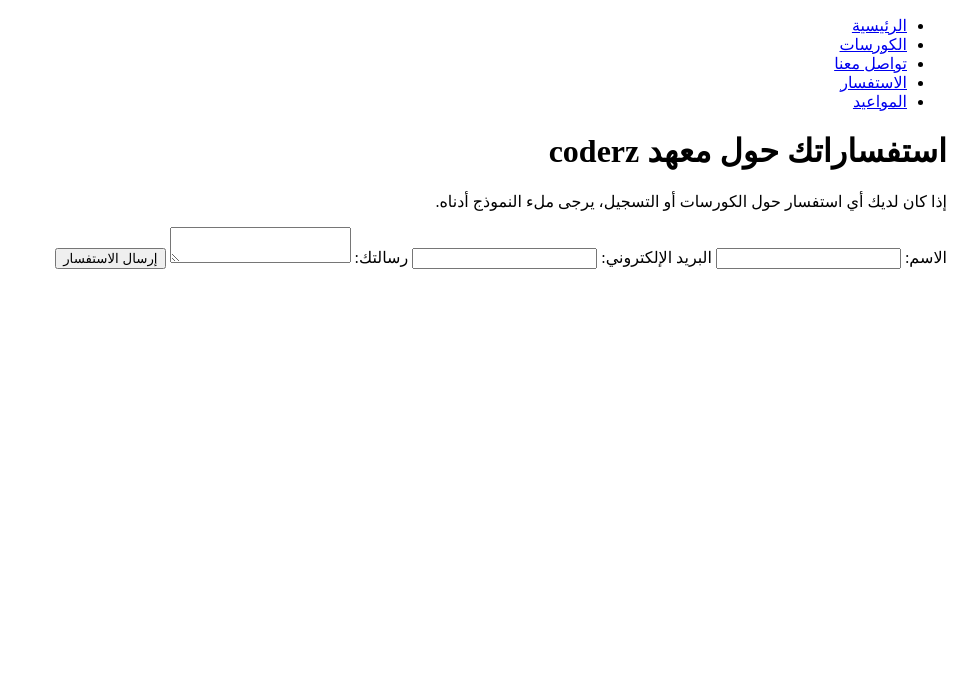
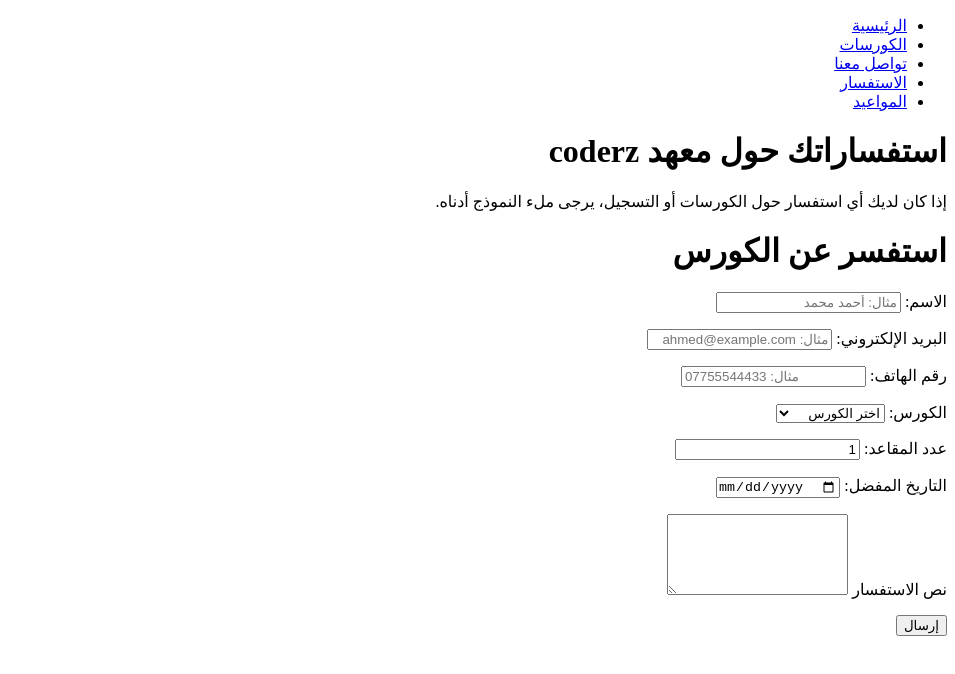
Before and after one commit to essam20201984/coderz_institute, a plain HTML site: page session-5/pages/enquiry.html in a window 1280 px wide. Shown: the whole page, without its empty margins (325-1280 px from the left). Drawn offline with Linux system fonts and the light colour scheme.

Commit message:
add assignment3

```diff
--- a/session-5/pages/enquiry.html
+++ b/session-5/pages/enquiry.html
@@ -21,17 +21,47 @@
     <p>
         إذا كان لديك أي استفسار حول الكورسات أو التسجيل، يرجى ملء النموذج أدناه.
     </p>
+<main>
+    <h1>استفسر عن الكورس</h1>
 
-    <form action="submit_enquiry.php" method="post">
-        <label for="name">الاسم:</label>
-        <input type="text" id="name" name="name" required>
 
+    <form >
+        <p>
+        <label for="Fullname">الاسم:</label>
+        <input type="text" id="Fullname" name="Full-name" placeholder="مثال: أحمد محمد" autocomplete="name" >
+        </p>
+        <p>
         <label for="email">البريد الإلكتروني:</label>
-        <input type="email" id="email" name="email" required>
+        <input type="email" id="email" name="email" placeholder="مثال: ahmed@example.com" >
+        </p>
+        <p>
 
-        <label for="message">رسالتك:</label>
-        <textarea id="message" name="message" required></textarea>
+        <label for="phone">رقم الهاتف:</label>
+        <input type="tel" id="phone" name="phone" placeholder="مثال: 07755544433" >
+        </p>
+        <p>
 
-        <button type="submit">إرسال الاستفسار</button>
+        <label for="course">الكورس:</label>
+        <select id="course" name="course">
+            <option value="">اختر الكورس</option>
+            <option value="content">HTML Content</option>
+            <option value="Forms">HTML Forms</option>
+        </select>
+        </p>
+
+        <p>
+            <label for="Seats">عدد المقاعد:</label>
+            <input type="number" id="Seats" name="Seats" value="1" min="1" >
+        </p>
+        <p>
+            <label for="preferred-date">التاريخ المفضل:</label>
+            <input type="date" id="preferred-date" name="preferred-date">
+        </p>
+      <p>
+            <label for="message">نص الاستفسار</label>
+            <textarea id="message" name="message" rows="5"></textarea>
+        </p>
+
+        <button type="submit">إرسال </button>
     </form>
 </html>
```
Also changed, not shown: session-5/answers.txt.
